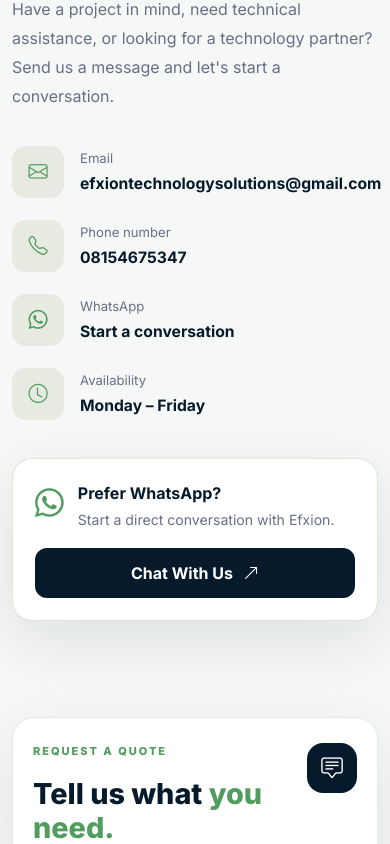
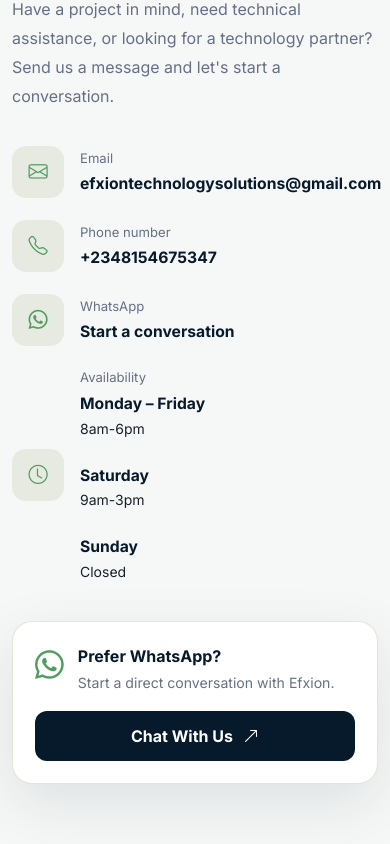
Before and after one commit to Coolguyifez/efxion-technology-solutions, a Flask app: page /contact in a window 390 px wide. Shown: the part 689-1533 px from the top of the page. Run offline with Flask 3, Linux system fonts and the light colour scheme; data that the repository does not hold is empty.

Commit message:
Modify contact details and add operating hours
Updated phone number format and added operating hours.

```diff
--- a/app/templates/contact.html
+++ b/app/templates/contact.html
@@ -146,7 +146,7 @@
                             <span>Phone number</span>
 
                             <strong>
-                                08154675347
+                                +2348154675347
                             </strong>
                         </div>
 
@@ -181,6 +181,22 @@
                             <strong>
                                 Monday – Friday
                             </strong>
+
+                            <small>8am-6pm</small>
+
+                            <br><br>
+                            <strong>
+                                Saturday
+                            </strong>
+
+                            <small>9am-3pm</small>
+
+                            <br><br>
+                            <strong>
+                                Sunday
+                            </strong>
+
+                            <small>Closed</small>
                         </div>
 
                     </div>
```
